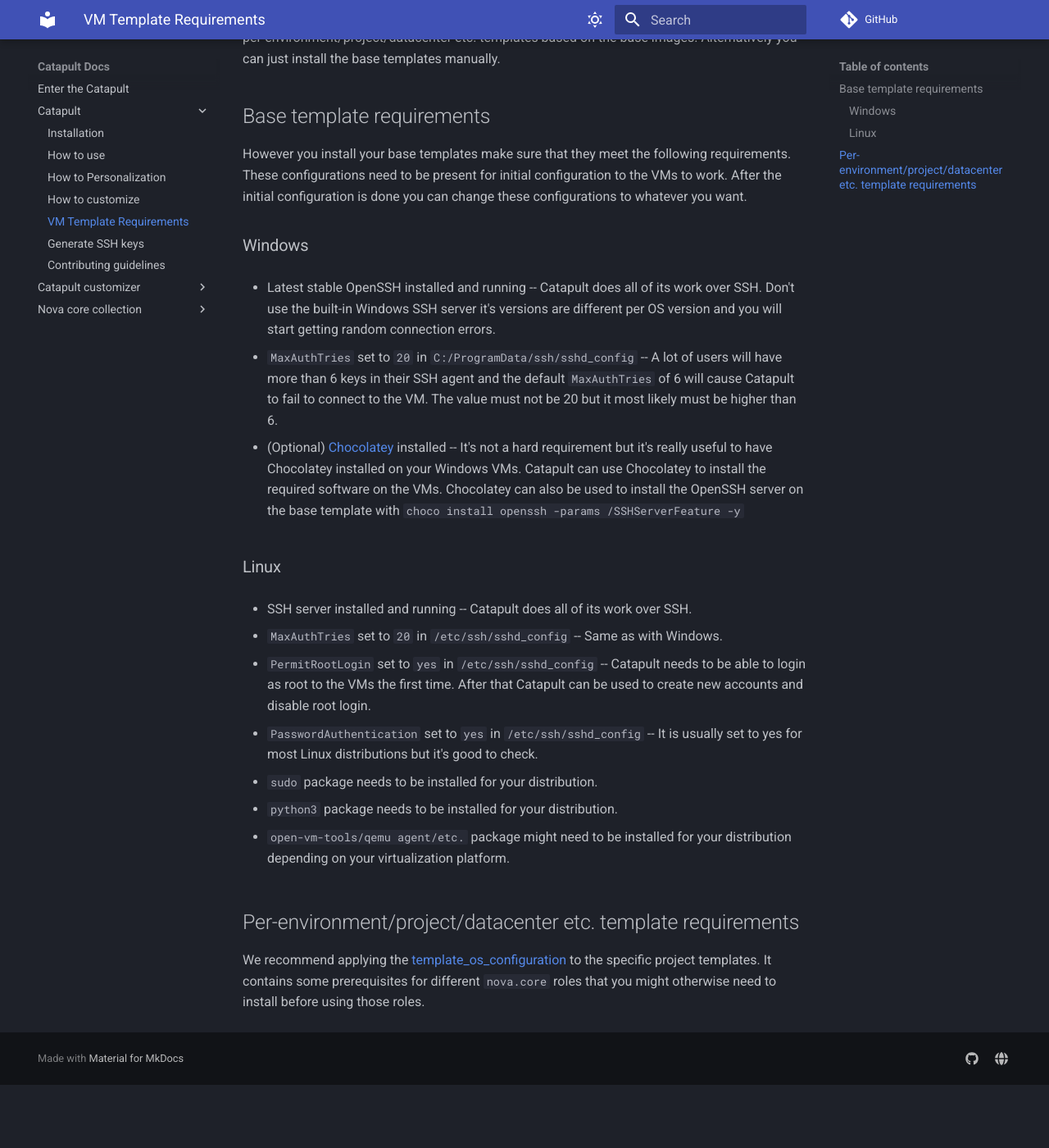
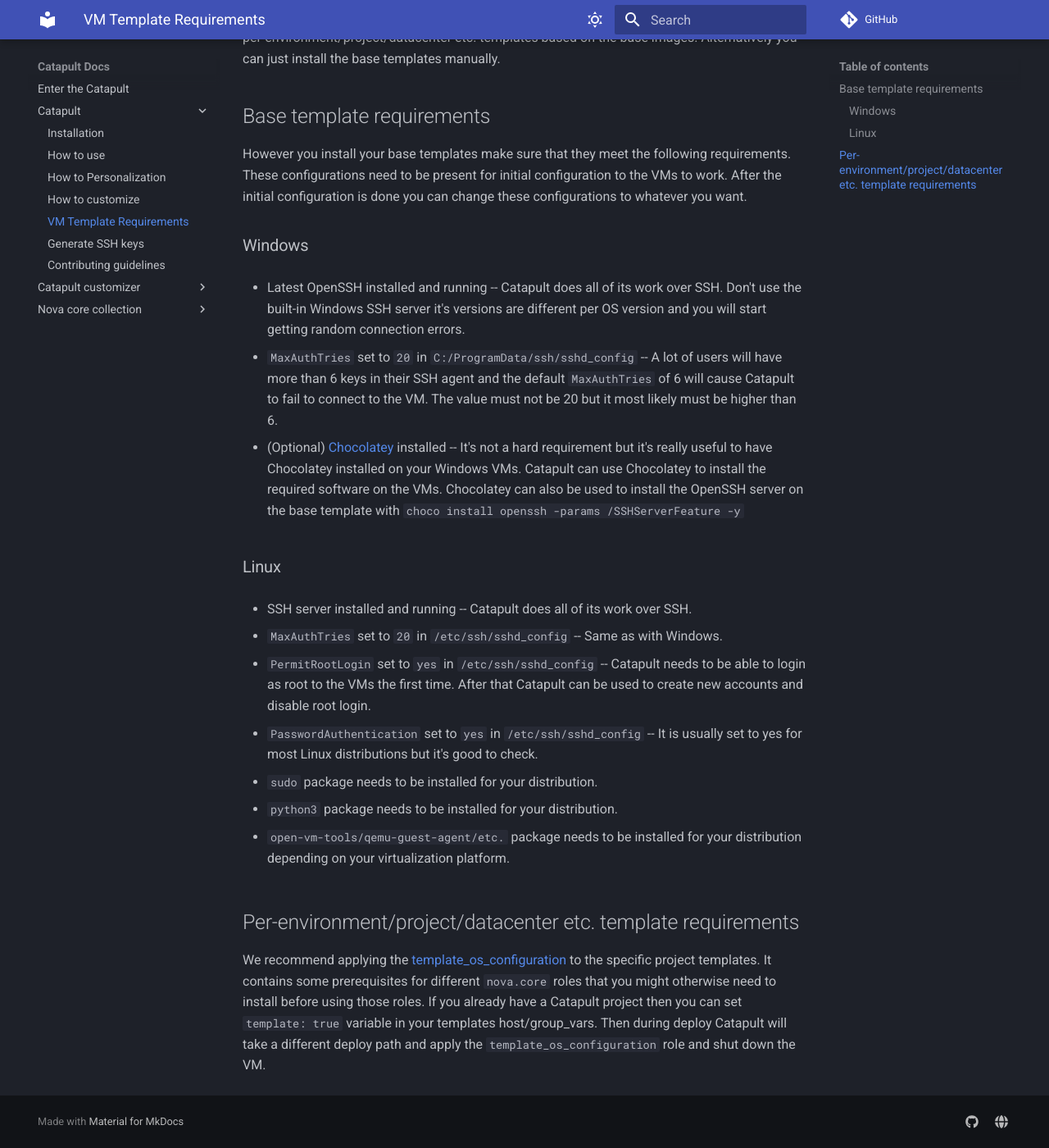
Before and after one commit to ClarifiedSecurity/catapult-docs, an MkDocs documentation site: the page built from docs/catapult/50-template-requirements.md, in a window 1280 px wide and 1400 px high, scrolled down 316 px. Shown: the whole window at 82% size. Built offline with MkDocs 1.6.1 and Material for MkDocs 9.7.7, drawn with Linux system fonts in a browser that asks for light colours; plug-ins that fetch from the network failed and are left out; comment, search, counter and statistics services are not loaded; before the commit the page ends 1639 px from its top, so only the background shows below that.

Commit message:
CatapultBot update docs

```diff
--- a/docs/catapult/50-template-requirements.md
+++ b/docs/catapult/50-template-requirements.md
@@ -10,7 +10,7 @@
 
 ### Windows
 
-- Latest stable OpenSSH installed and running -- Catapult does all of its work over SSH. Don't use the built-in Windows SSH server it's versions are different per OS version and you will start getting random connection errors.
+- Latest OpenSSH installed and running -- Catapult does all of its work over SSH. Don't use the built-in Windows SSH server it's versions are different per OS version and you will start getting random connection errors.
 
 - `MaxAuthTries` set to `20` in `C:/ProgramData/ssh/sshd_config` -- A lot of users will have more than 6 keys in their SSH agent and the default `MaxAuthTries` of 6 will cause Catapult to fail to connect to the VM. The value must not be 20 but it most likely must be higher than 6.
 
@@ -30,8 +30,8 @@
 
 - `python3` package needs to be installed for your distribution.
 
-- `open-vm-tools/qemu agent/etc.` package might need to be installed for your distribution depending on your virtualization platform.
+- `open-vm-tools/qemu-guest-agent/etc.` package needs to be installed for your distribution depending on your virtualization platform.
 
 ## Per-environment/project/datacenter etc. template requirements
 
-We recommend applying the [template_os_configuration](https://github.com/ClarifiedSecurity/nova.core/tree/main/nova/core/roles/template_os_configuration) to the specific project templates. It contains some prerequisites for different `nova.core` roles that you might otherwise need to install before using those roles.
+We recommend applying the [template_os_configuration](https://github.com/ClarifiedSecurity/nova.core/tree/main/nova/core/roles/template_os_configuration) to the specific project templates. It contains some prerequisites for different `nova.core` roles that you might otherwise need to install before using those roles. If you already have a Catapult project then you can set `template: true` variable in your templates host/group_vars. Then during deploy Catapult will take a different deploy path and apply the `template_os_configuration` role and shut down the VM.
```
